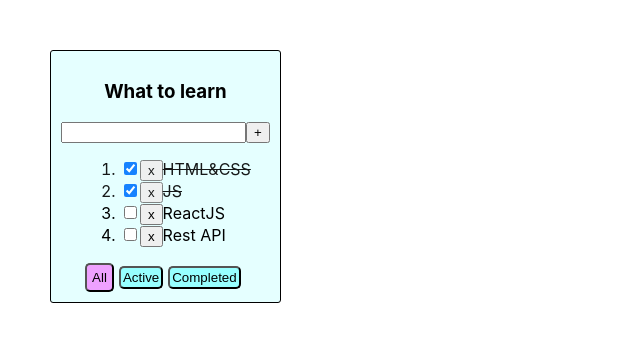
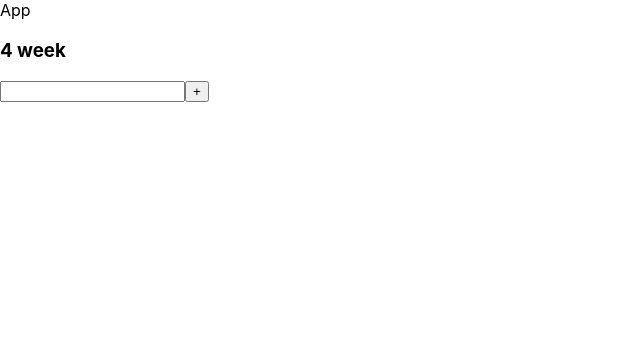
Before and after one commit to YaroshUlad/ToDoList, a React (Create React App) app: page / in a window 1280 px wide. Shown: the top 342 px of the page, without its empty margins (0-640 px from the left). Built offline with nearby package versions, Linux system fonts and the light colour scheme.

Commit message:
4th week

```diff
--- /dev/null
+++ b/src/components/Components4week/App4Week.tsx
@@ -0,0 +1,13 @@
+import React from "react";
+import {ToDoList} from "./ToDoList";
+
+const App4Week = () => {
+    return (
+        <div>
+            App
+            <ToDoList title={'4 week'}/>
+        </div>
+    )
+}
+
+export default App4Week
--- /dev/null
+++ b/src/components/Components4week/FullInput/FullInput4Week.module.css
@@ -0,0 +1,13 @@
+.wrapper {
+    display: flex;
+    flex-direction: row;
+}
+
+.errors {
+    color: red;
+    border-color: red;
+}
+
+.errorButton {
+    background-color: #c44c4c;
+}
--- /dev/null
+++ b/src/components/Components4week/FullInput/FullInput4Week.tsx
@@ -0,0 +1,46 @@
+import React, {ChangeEvent, KeyboardEvent, useState} from "react";
+import s from './FullInput4Week.module.css'
+
+type FullInput4WeekPropsType = {
+    setTitleValueHandler: (value: string) => void
+}
+
+export const FullInput4Week = (props: FullInput4WeekPropsType) => {
+    const [newTaskValue, setNewTaskValue] = useState<string>('')
+    const onChangeHandler = (e: ChangeEvent<HTMLInputElement>) => {
+        setNewTaskValue(e.currentTarget.value)
+    }
+    const [error, setError] = useState('')
+    let errorMessage = 'Field is required'
+    const onClickHandler = () => {
+        if (newTaskValue.trim() !== '') {
+            props.setTitleValueHandler(newTaskValue.trim())
+            setNewTaskValue('')
+        } else {
+            setError('s.errors')
+        }
+
+    }
+    const onKeyPressHandler = (e: KeyboardEvent<HTMLInputElement>) => {
+        setError('')
+        if (e.key === 'Enter') {
+            onClickHandler()
+        }
+    }
+    return (
+        <div className={s.wrapper}>
+            <div>
+                <input className={error ? s.errors : ''} onKeyPress={onKeyPressHandler}
+                       value={newTaskValue}
+                       onChange={onChangeHandler}
+                       type="text"/>
+                {error ? <div className={error ? s.errors : ''}>{errorMessage}</div> : <></>}
+            </div>
+            <div><input disabled={error ? true : false}
+                        className={error ? s.errorButton : ''}
+                        onClick={onClickHandler}
+                        type="button" value={'+'}/>
+            </div>
+        </div>
+    )
+}
--- /dev/null
+++ b/src/components/Components4week/Tasks/Tasks4Week.tsx
@@ -0,0 +1 @@
+import React from "react";
--- /dev/null
+++ b/src/components/Components4week/ToDoList.tsx
@@ -0,0 +1,18 @@
+import React from "react";
+import {FullInput4Week} from "./FullInput/FullInput4Week";
+
+type ToDoList4weekPropsType = {
+    title: string
+}
+
+export const ToDoList = (props: ToDoList4weekPropsType) => {
+    const setTitleValueHandler = (value: string) => {
+        console.log('log from todo ', value)
+    }
+    return (
+        <div>
+            <h3>{props.title}</h3>
+            <FullInput4Week setTitleValueHandler={setTitleValueHandler}/>
+        </div>
+    )
+}
--- a/src/index.tsx
+++ b/src/index.tsx
@@ -3,12 +3,13 @@ import ReactDOM from 'react-dom';
 import './index.css';
 import App from './App';
 import reportWebVitals from './reportWebVitals';
+import App4Week from "./components/Components4week/App4Week";
 
 ReactDOM.render(
-  <React.StrictMode>
-    <App />
-  </React.StrictMode>,
-  document.getElementById('root')
+    <React.StrictMode>
+        <App4Week/>
+    </React.StrictMode>,
+    document.getElementById('root')
 );
 
 // If you want to start measuring performance in your app, pass a function
```
